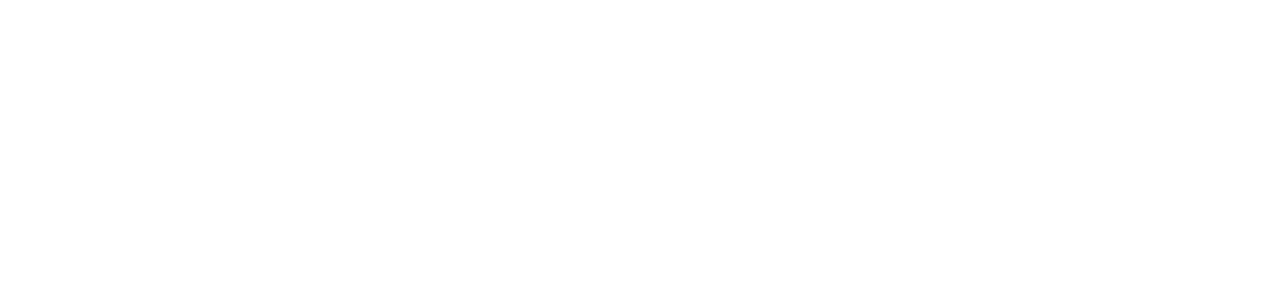
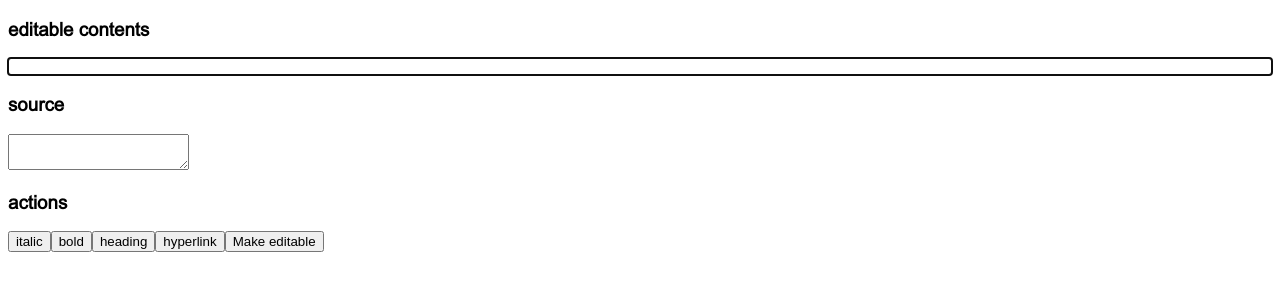
Before and after one commit to CodeHabesha/derassi, a React (Create React App) app: page / in a window 1280 px wide. Shown: the top 300 px of the page. Built offline with nearby package versions, Linux system fonts and the light colour scheme.

Commit message:
add contenteditbale

```diff
--- a/package.json
+++ b/package.json
@@ -9,9 +9,12 @@
     "deep-freeze": "0.0.1",
     "prop-types": "^15.6.1",
     "react": "^16.3.1",
+    "react-contenteditable": "^3.1.1",
     "react-dom": "^16.3.1",
     "react-redux": "^5.0.7",
-    "redux": "^3.5.2"
+    "redux": "^3.5.2",
+    "sanitize": "^2.1.0",
+    "sanitize-html": "^1.19.1"
   },
   "scripts": {
     "start": "react-scripts start",
--- a/public/index.html
+++ b/public/index.html
@@ -3,7 +3,7 @@
   <head>
     <meta charset="utf-8">
     <meta name="viewport" content="width=device-width, initial-scale=1">
-    <title>Redux Todos Example</title>
+    <title>Derassi processor</title>
   </head>
   <body>
     <div id="root"></div>
--- a/src/actions/index.js
+++ b/src/actions/index.js
@@ -1,16 +1,18 @@
 
-export const addText = char => ({
+export const addText = (char,caps) => ({
   type: 'ADD_CHAR',
-  char
+  char,
+  caps
 })
 
-export const updateVowel = char => ({
+export const updateVowel = (char, caps) => ({
   type:'UPDATE_VOWEL',
-  char
+  char,
+  caps
 })
 
 
-export const deleteAWord = (arr) => ({
-  type:'UPDATE_WITH_NEW',
+export const deleteLast = (arr)  => ({
+  type:'DELETE_LAST',
   arr
 })
--- a/src/components/paragraph.js
+++ b/src/components/paragraph.js
@@ -1,34 +1,83 @@
-import React from 'react'
-import PropTypes from 'prop-types'
+import React from "react";
+import ContentEditable from "react-contenteditable";
+import PropTypes from 'prop-types';
+import sanitizeHtml from "sanitize-html";
+import {fontStyle} from '../GLOBAL'
 
-class Paragraph extends React.Component  {
+class Paragraph extends React.Component {
+  constructor(props) {
+    super(props);
+    this.state = {
+      html: ""
+    };
+  }
 
+  componentDidMount() {
+    this.element.focus();
+  }
 
- componentDidMount()  {
-    this.input.addEventListener('input', this.props.onChange)
- }
+  sanitizeConf = {
+    allowedTags: ["b", "i", "em", "strong", "a", "p", "h1", "span"],
+    allowedAttributes: { a: ["href"] }
+  };
 
+  sanitize = () => {
+    this.setState({ html: sanitizeHtml(this.state.html, this.sanitizeConf) });
+  };
+
+  toggleEditable = () => {
+    this.setState({ editable: !this.state.editable });
+  };
 
   render = () => {
-
-    let letters = this.props.text.map ( (e,i) => <Letter letter={e} key={i} />   )
     return (
-    <div>
-
-    <p autoFocus contentEditable={true}  onChange={this.props.onChange}  onKeyPress={this.props.onKeyPress} ref={input => this.input = input} >
-
-      {letters}
-    </p>
-
-    </div>
-  )
-
-  }
+      <div>
+        <h3>editable contents</h3>
+        <div
+          contentEditable = {true}
+          onKeyPress={this.props.onKeyPress}
+          onBlur={this.sanitize}
+          ref={(el) => this.element = el}
+         >
+            {this.state.html}
+         </div>
+        <h3>source</h3>
+        <textarea
+          className="editable"
+          value={this.state.html}
+          onChange={this.handleChange}
+          onBlur={this.sanitize}
+        />
+        <h3>actions</h3>
+        <EditButton cmd="italic" />
+        <EditButton cmd="bold" />
+        <EditButton cmd="formatBlock" arg="h1" name="heading" />
+        <EditButton
+          cmd="createLink"
+          arg="https://github.com/lovasoa/react-contenteditable"
+          name="hyperlink"
+        />
+        <button onClick={this.toggleEditable}>
+          Make {this.state.editable ? "readonly" : "editable"}
+        </button>
+      </div>
+    );
+  };
 }
 
-
-const Letter = ({letter}) =>
-      <span style={{color: 'red'}}>{letter}</span>
+function EditButton(props) {
+  return (
+    <button
+      key={props.cmd}
+      onMouseDown={evt => {
+        evt.preventDefault(); // Avoids loosing focus from the editable area
+        document.execCommand(props.cmd, false, props.arg); // Send the command to the browser
+      }}
+    >
+      {props.name || props.cmd}
+    </button>
+  );
+}
 
 
 Paragraph.propTypes = {
--- a/src/containers/page.js
+++ b/src/containers/page.js
@@ -1,81 +1,147 @@
 import { connect } from 'react-redux'
-import { addText, updateVowel, deleteAWord } from '../actions/index'
+import { addText, updateVowel, deleteLast } from '../actions/index'
 import Paragraph from '../components/paragraph';
 import keyboardMap from '../keyboardMap'
 import {isConsonant} from '../helpers'
+import {fontStyle} from '../GLOBAL'
 
 // function isConsonant(letter) {
 //   let c = /[a-bdf-hj-np-tv-wyz]/
 //   return letter.match(c) !== null;
 // }
 
-let currentConsonant = ""
-let vowels = []
-
-const convertEnglishToAmharic = (dispatch, event ) => {
-
-   console.log(event.key)
-   if(event.getModifierState('CapsLock')){
-     console.log(
-       "caps lock "
-     )
-   }else {
-     console.log('not caps ')
-   }
-  let letter = event.key.toLowerCase();
-  if (letter) {
-
-     if(letter.onChange)
-     if (letter.match(/[^a-zA-z]/)) {
-        dispatch(addText(letter))
+function formatDoc(dispatch, oDoc, sCmd, sValue) {
+  if(document) { document.execCommand(sCmd, false, sValue); oDoc.focus();}
 }
 
-     let consonant = isConsonant(letter);
-     if (consonant) {
-        currentConsonant = letter;
-        let caps = event.getModifierState('CapsLock')
-        if(caps ){
-          console.log(caps)
+
+var vowels = ""
+var currentConsonant = ""
+
+
+function keypressed(e, dispatch) {
+  let oDoc = e.target
+  console.log(oDoc)
+  console.log("..key code ...")
+  console.log(e.key)
+  console.log(e.keyCode)
+  if(e.key === 'Enter' ) {
+
+    formatDoc(dispatch, oDoc, "insertHTML", "<br/>");
+    return;
+  }
+  if(!e.key){
+    return;
   }
 
-        vowels = []
-        dispatch(addText(keyboardMap[letter]))
+  //  if(e.keyCode === 9 ) {
+  //   // 4 space for tab
+  //    e.stopPropagation();
+  //    formatDoc("insertHTML", "&nbsp;&nbsp;&nbsp;&nbsp;");
+  //   return;
+  // }
 
+  var isCaps = e.getModifierState('CapsLock');
+  console.log("is it caps")
+  console.log(isCaps )
+  var letter = e.key
+
+
+
+  if (letter) {
+    if (letter.match(/[^a-zA-z]/)) {
+      return
+    }
+
+    e.preventDefault()
+
+    var key = letter.toLowerCase()
+    var consonant = isConsonant(key);
+    if (consonant) {
+
+      if (isCaps){
+        var html = `<span style="font-family: ${fontStyle.currentCapStyle}";>${keyboardMap[key]}</span>`
+        formatDoc(dispatch, oDoc, "insertHTML", html);
+
+
+      }else{
+        var html = `<span style="font-family: ${fontStyle.currentStyle}";>${keyboardMap[key]}</span>`
+        formatDoc(dispatch, oDoc, "insertHTML", html);
+      }
+
+
+      currentConsonant = letter;
     }else {
-           vowels.push(letter)
-           let keyboardCombo = currentConsonant + vowels.join("")
-           let vowel = keyboardMap[keyboardCombo]
-           if(vowel){
-              dispatch(updateVowel(vowel))
+      vowels += letter
+
+      var key = (currentConsonant + vowels).toLocaleLowerCase();
+      var val = keyboardMap[key]
+      if(val){
+        // go back one and edit
+        formatDoc(dispatch, oDoc, "delete")
+        if (isCaps){
+          var html = `<span style="font-family: ${fontStyle.currentCapStyle}";>${keyboardMap[key]}</span>`
+          formatDoc(dispatch, oDoc, "insertHTML", html);
+
+        }else{
+          var html = `<span style="font-family: ${fontStyle.currentStyle}";>${keyboardMap[key]}</span>`
+          formatDoc(dispatch, oDoc, "insertHTML", html);
         }
+
+
+      }
+      return;
+    }
+
+    vowels = ""
 
   }
 
-  }
-}
 
 
-//source:
-//https://stackoverflow.com/questions/1125292/how-to-move-cursor-to-end-of-contenteditable-entity/3866442#3866442
-const setEndOfContenteditable = (contentEditableElement) =>
-{
-    let range,selection;
-    if(document.createRange)//Firefox, Chrome, Opera, Safari, IE 9+
-    {
-        range = document.createRange();//Create a range (a range is a like the selection but invisible)
-        range.selectNodeContents(contentEditableElement);//Select the entire contents of the element with the range
-        range.collapse(false);//collapse the range to the end point. false means collapse to end rather than the start
-        selection = window.getSelection();//get the selection object (allows you to change selection)
-        selection.removeAllRanges();//remove any selections already made
-        selection.addRange(range);//make the range you have just created the visible selection
 }
-  }
+// let currentConsonant = ""
+// let vowels = []
+// let caps = false;
+// const convertEnglishToAmharic = (dispatch, event ) => {
+//
+//   console.log(event.key)
+//   let letter = event.key.toLowerCase();
+//   if (letter) {
+//
+//     if (letter.match(/[^a-zA-z]/)) {
+//       dispatch(addText(letter))
+//       return;
+//     }
+//
+//
+//
+//     let consonant = isConsonant(letter);
+//     if (consonant) {
+//       currentConsonant = letter;
+//       caps = event.getModifierState('CapsLock')
+//       console.log(caps)
+//       vowels = []
+//       dispatch(addText({char:  keyboardMap[letter], caps: caps}))
+//
+//     }else {
+//       vowels.push(letter)
+//       let keyboardCombo = currentConsonant + vowels.join("")
+//       let vowel = keyboardMap[keyboardCombo]
+//       if(vowel){
+//         dispatch(updateVowel({char: vowel, caps: caps}))
+//       }
+//
+//     }
+//
+//   }
+// }
+
+
 
 const mapStateToProps = (state)  => {
-  console.log(
-    "lakjdklfjaklsjfklasjdfklajsdfxxxxx"
-  )
-  console.log(state.text)
+  console.log("state changed.......: ")
+  console.log(state.text.abesha)
   return ({
     text: state.text.abesha
   })
@@ -86,26 +152,9 @@
 
   return ({
     onKeyPress: e  => {
-    e.preventDefault()
-    setEndOfContenteditable(e.target)
-    return convertEnglishToAmharic(dispatch, e)
-
-  },
-  onChange : e => {
-    console.log(e)
-    if(e.inputType === "deleteContentBackward"){
-        let alive = Object.values(e.target.childNodes).map( m => m.innerHTML)
-        console.log(e.target.childNodes.length)
-        console.log(alive)
-
-       // let list = e.target.childNodes
-       // list.removeChild(list.childNodes[list.length - 1]);
-         dispatch(deleteAWord())
+       return keypressed(e, dispatch)
      }
-
-  }
-}
-)
+  })
 
 }
 
--- a/src/reducers/text.js
+++ b/src/reducers/text.js
@@ -13,15 +13,16 @@
                    abesha: [...state.abesha.slice(0, state.abesha.length - 1) , action.char]
               }
         }
-    case 'DELETE_A_WORD':
+    case 'DELETE_LAST':
         {
+
+          console.log(".....deleting a world.....")
           console.log(state.abesha)
-          console.log(".....deleting a world.....")
-            state.abesha = [...state.abesha.slice(0,state.abesha.length - 1)]
+            return { abesha: [...state.abesha.slice(0, state.abesha.length - 1)] }
             // don't return anyting just fix this new value
 
         }
-        break;
+
     default:
       return state
   }
```
Also changed, not shown: 1 other file (tests, documents, lock files or other folders). Lines whose indentation alone changed are shown as unchanged.
